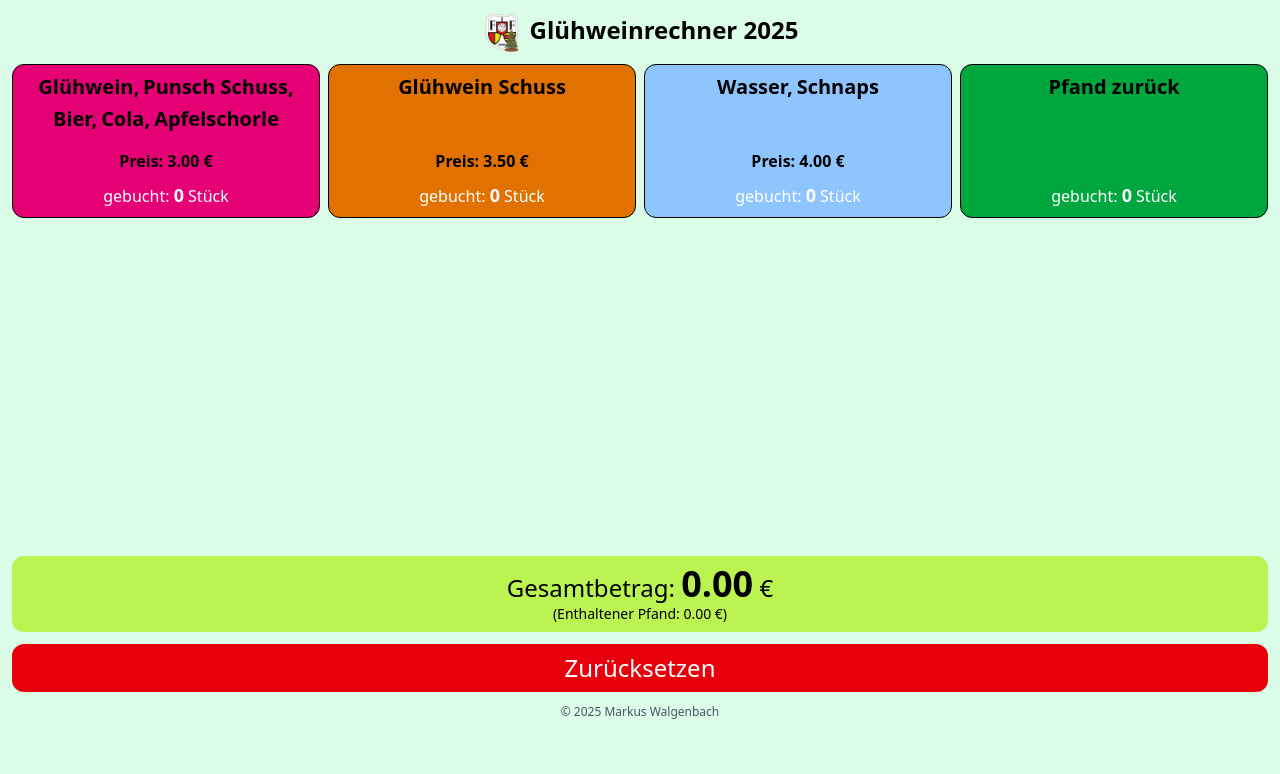
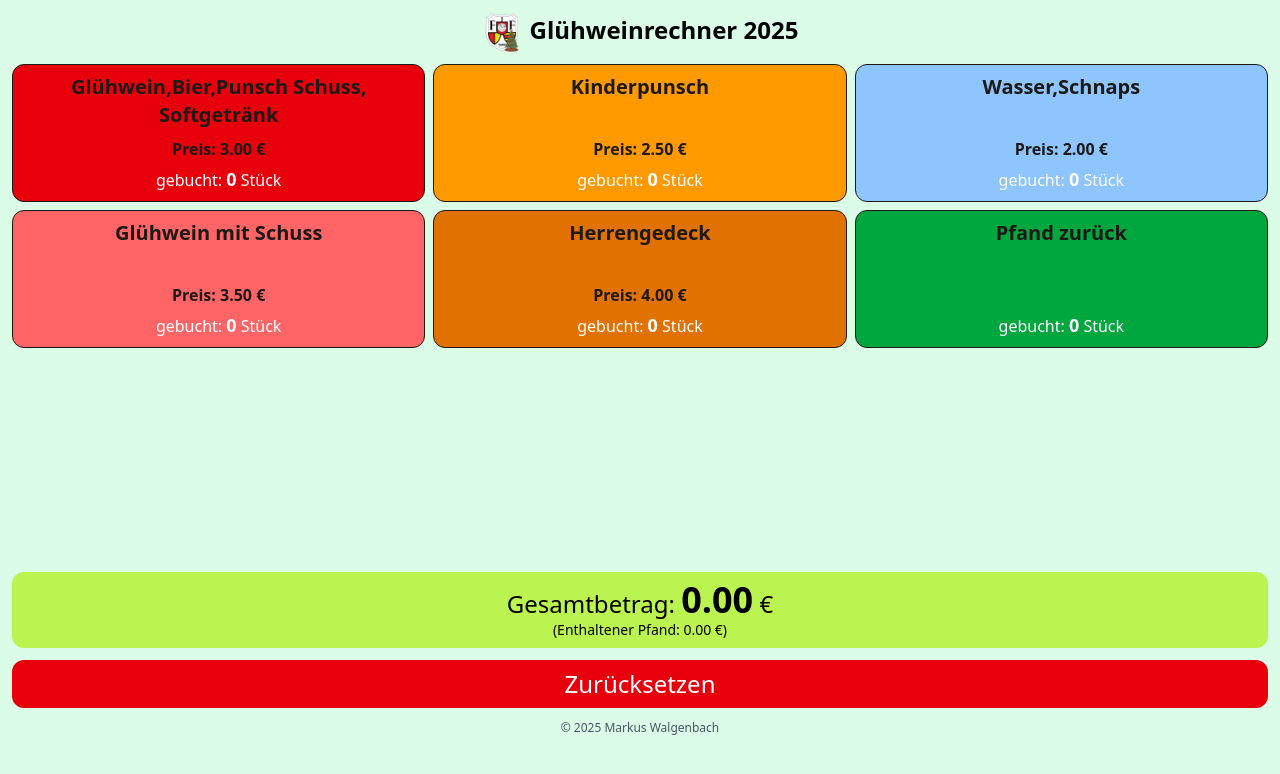
Before and after one commit to Krolock1/XMas25, a Vue app: page / in a window 1280 px wide. Shown: the top 774 px of the page. Built offline with nearby package versions, Linux system fonts and the light colour scheme.

Commit message:
add Kinderpunsch and Herrengedeck

```diff
--- a/src/components/CalculatorView.vue
+++ b/src/components/CalculatorView.vue
@@ -2,16 +2,16 @@
     <div class="p-3 text-center flex flex-col gap-3 bg-green-100 text-2xl min-h-screen">
         <h2 class="font-bold"><img src="/pwa-192-192.png" alt="Glühweinrechner 2025" class="inline-block w-10 h-10 mr-2" />Glühweinrechner 2025</h2>
         <div
-        class="grid grid-cols-2 md:grid-cols-4 gap-2 auto-rows-fr"
+        class="grid grid-cols-2 md:grid-cols-3 gap-2 auto-rows-fr"
         >
             <div
             v-for="item in xConfig"
             :key="item.id"
-            class="border p-2 rounded-xl flex flex-col gap-2 text-center justify-center items-center"
+            class="border p-2 rounded-xl flex flex-col gap-1 text-center justify-center items-center text-stone-900"
             :class="item.background"
             @click="item.count++"
             >
-                <div class="font-extrabold text-xl flex flex-wrap gap-1 items-center justify-center">
+                <div class="font-bold text-xl flex flex-wrap gap-0 items-center justify-center">
                     <span v-for="(name, index) in item.displayNames" :key="name">{{ name }}<template v-if="index < item.displayNames.length - 1">, </template></span>
                 </div>
                 <div class="grow"></div>
@@ -33,7 +33,7 @@
         <div class="rounded-xl bg-red-600 text-white p-2" @click="clear">
             Zurücksetzen
         </div>
-        <div class="text-xs text-gray-600 h-20 mb-1">
+        <div class="text-xs text-gray-600 mb-1 h-16">
             © 2025 Markus Walgenbach
         </div>
     </div>
@@ -53,26 +53,42 @@ interface XItem {
 const xConfig: Ref<XItem[]> = ref(      [
     {
         id: 'main-drinks',
-        background: 'bg-pink-600',
-        displayNames: ['Glühwein', 'Punsch Schuss', 'Bier', 'Cola', 'Apfelschorle'],
+        background: 'bg-red-600',
+        displayNames: ['Glühwein', 'Bier','Punsch Schuss', 'Softgetränk'],
         amount: 3,
         deposit: 2,
         count:0,
     },
     {
-        id: 'special-drinks',
-        background: 'bg-amber-600',
-        displayNames: ['Glühwein Schuss'],
-        amount: 3.5,
+        id: 'child-drink',
+        background: 'bg-amber-500',
+        displayNames: ['Kinderpunsch'],
+        amount: 2.5,
         deposit: 2,
         count:0,
     },
     {
-        id: 'water-shnaps',
+        id: 'water-schnaps',
         background: 'bg-blue-300',
         displayNames: ['Wasser', 'Schnaps'],
+        amount: 2,
+        deposit: 2,
+        count:0,
+    },
+    {
+        id: 'special-drink',
+        background: 'bg-red-400',
+        displayNames: ['Glühwein mit Schuss'],
+        amount: 3.5,
+        deposit: 4,
+        count:0,
+    },
+    {
+        id: 'man-drink',
+        background: 'bg-amber-600',
+        displayNames: ['Herrengedeck'],
         amount: 4,
-        deposit: 2,
+        deposit: 4,
         count:0,
     },
     {
```
